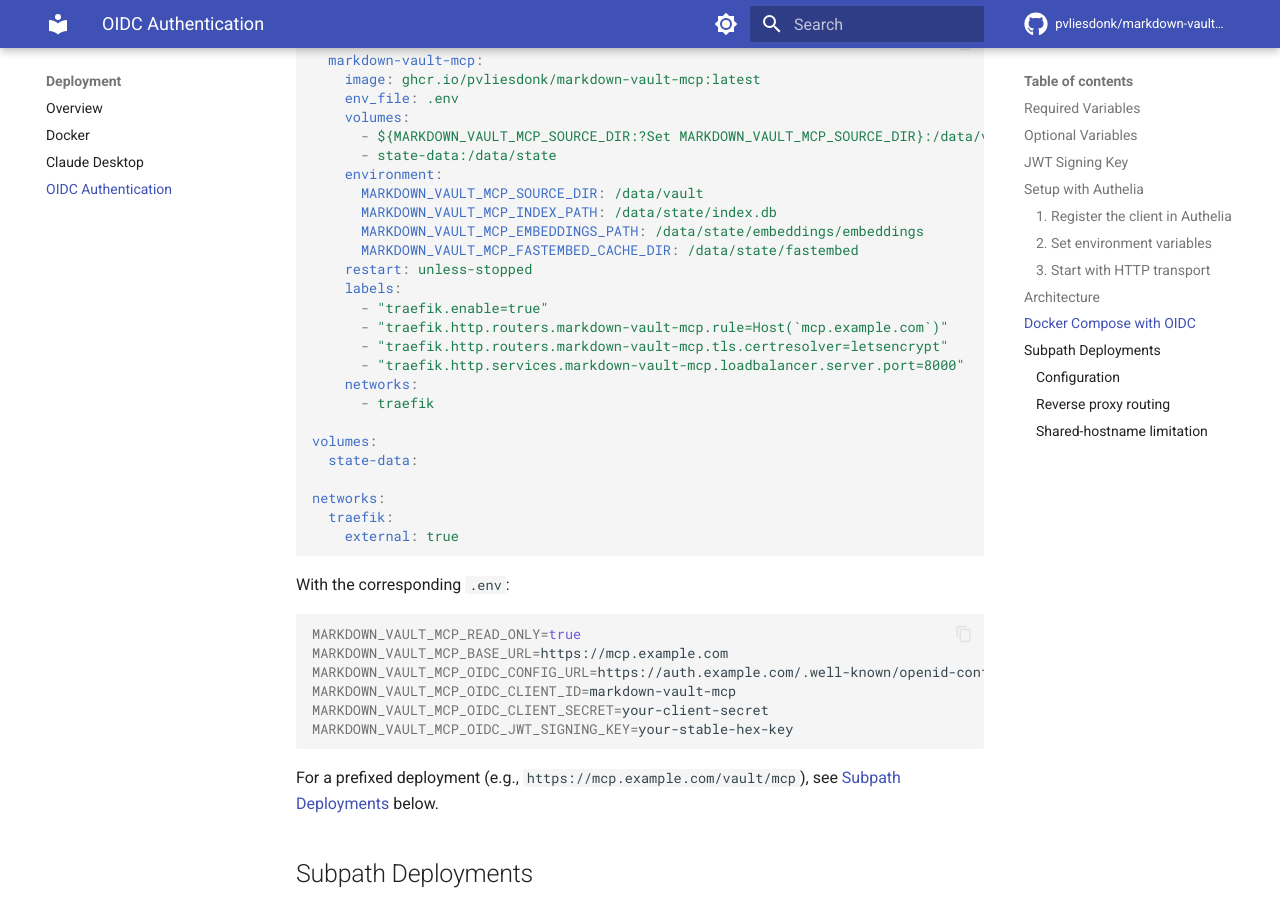
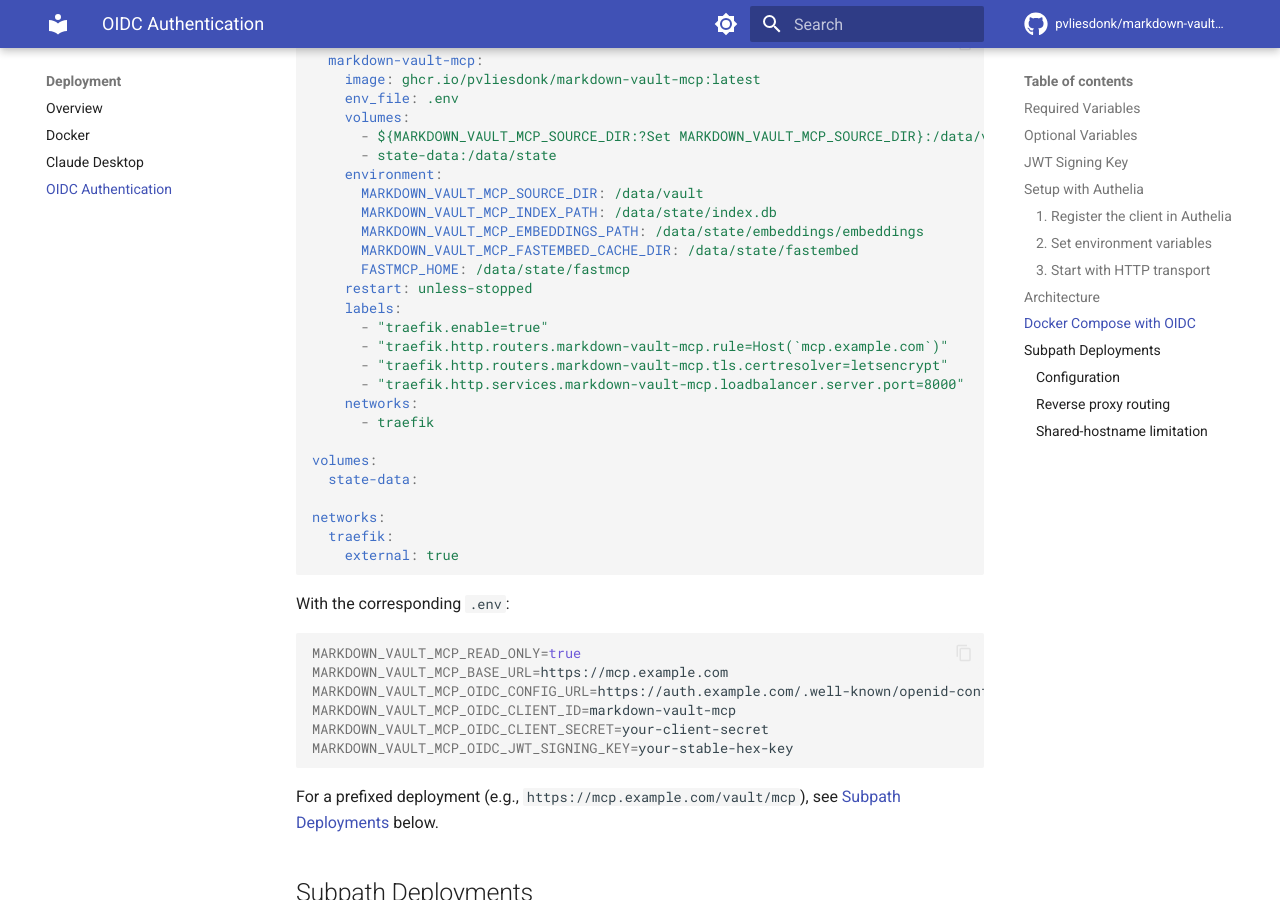
Before and after one commit to pvliesdonk/markdown-mcp, an MkDocs documentation site: the page built from docs/deployment/oidc.md, in a window 1280 px wide and 900 px high, scrolled down 3100 px. Built offline with MkDocs 1.6.1 and Material for MkDocs 9.7.7, drawn with Linux system fonts in a browser that asks for light colours; comment, search, counter and statistics services are not loaded.

Commit message:
fix: ensure state subdir ownership on upgrades and add FASTMCP_HOME to OIDC compose
- chown state subdirs explicitly after mkdir (fixes edge case where
  /data/state is already appuser-owned but new subdirs are root-owned)
- Add FASTMCP_HOME to docs/deployment/oidc.md compose example for
  discoverability (OIDC session persistence is the primary use case)

Co-Authored-By: Claude Opus 4.6 <noreply@anthropic.com>

```diff
--- a/docs/deployment/oidc.md
+++ b/docs/deployment/oidc.md
@@ -108,6 +108,7 @@ services:
       MARKDOWN_VAULT_MCP_INDEX_PATH: /data/state/index.db
       MARKDOWN_VAULT_MCP_EMBEDDINGS_PATH: /data/state/embeddings/embeddings
       MARKDOWN_VAULT_MCP_FASTEMBED_CACHE_DIR: /data/state/fastembed
+      FASTMCP_HOME: /data/state/fastmcp
     restart: unless-stopped
     labels:
       - "traefik.enable=true"
```
Also changed, not shown: 1 other file.
